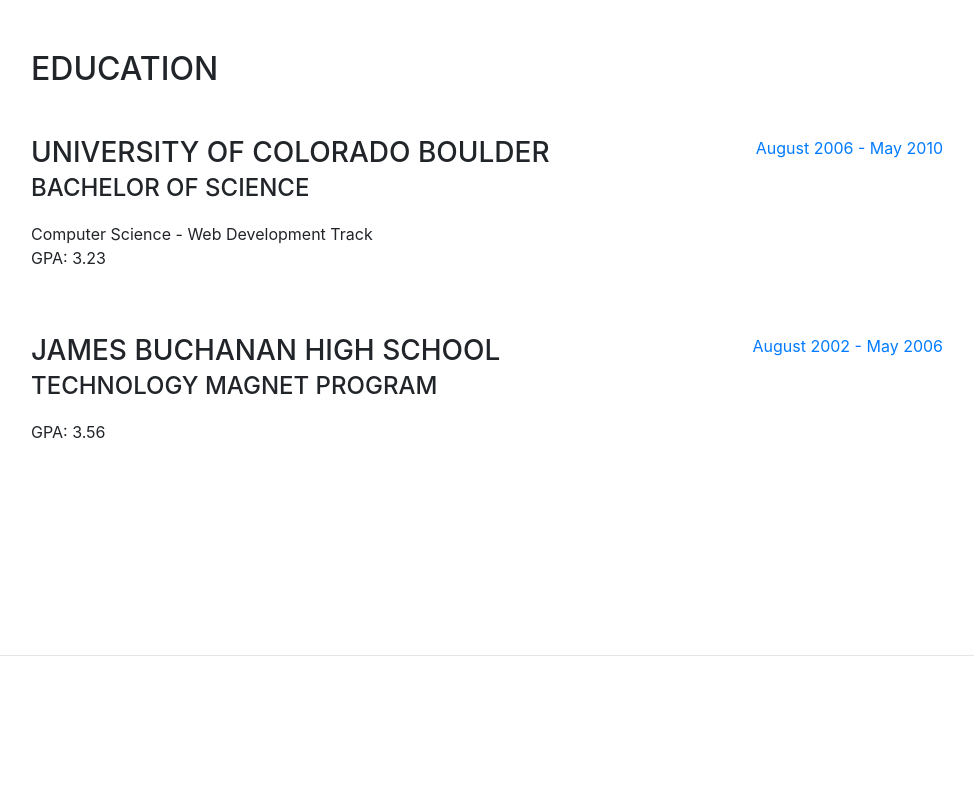
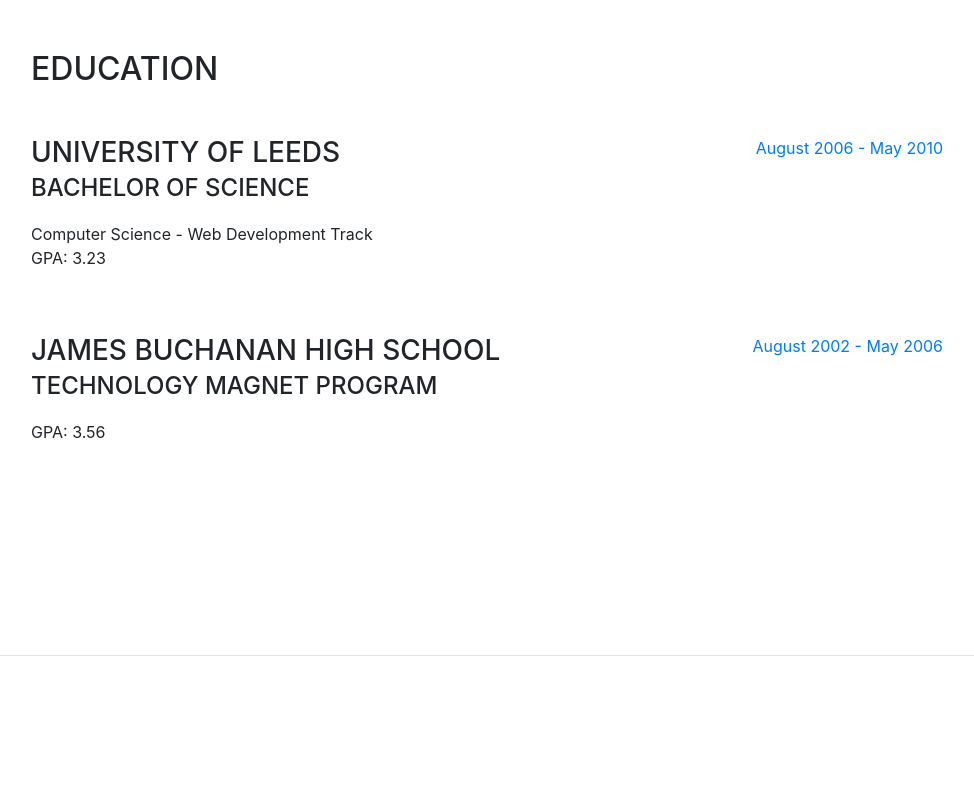
Before and after one commit to victoriaharris99/victoriaharris99.github.io, a website with bundled scripts: page index.html in a window 1280 px wide. Shown: the part 2040-2840 px from the top of the page, without its empty margins (289-1263 px from the left). Built offline with nearby package versions, Linux system fonts and the light colour scheme; a web font is replaced by a local one.

Commit message:
Update index.html

```diff
--- a/index.html
+++ b/index.html
@@ -149,7 +149,7 @@
 
           <div class="resume-item d-flex flex-column flex-md-row mb-5">
             <div class="resume-content mr-auto">
-              <h3 class="mb-0">University of Colorado Boulder</h3>
+              <h3 class="mb-0">University of Leeds</h3>
               <div class="subheading mb-3">Bachelor of Science</div>
               <div>Computer Science - Web Development Track</div>
               <p>GPA: 3.23</p>
```
